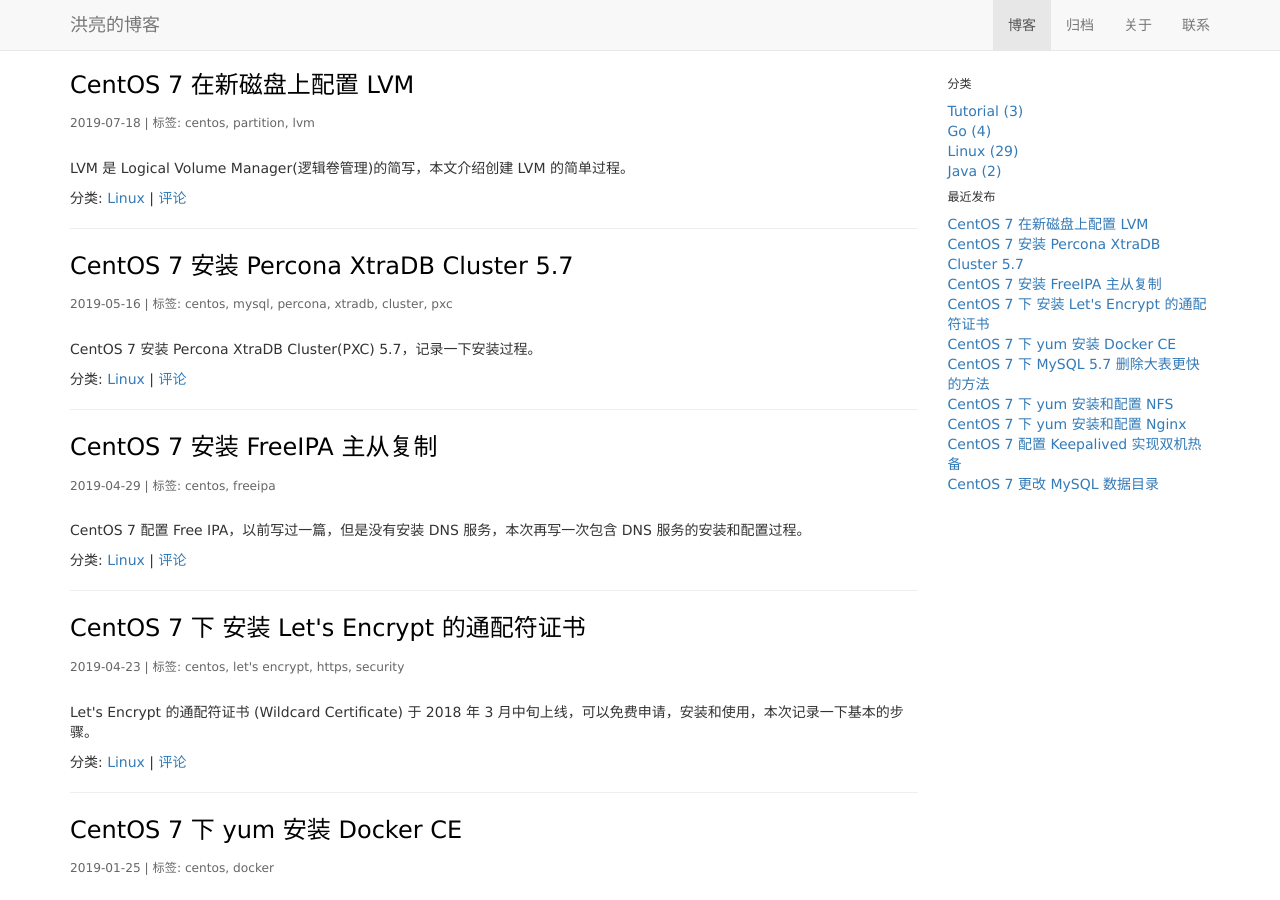
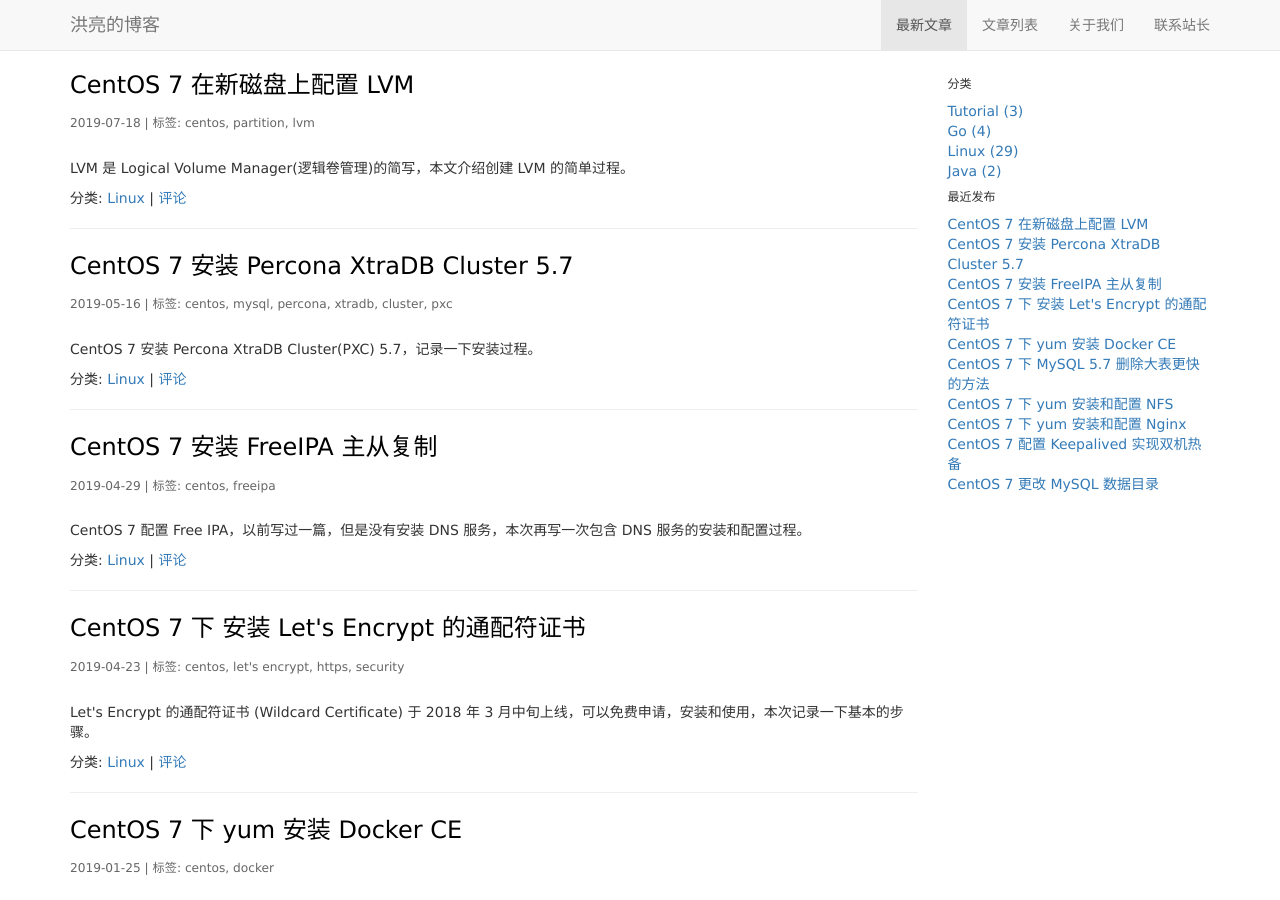
Before and after one commit to lruonan/lhliang.github.io, a Jekyll site: the page built from index.html, in a window 1280 px wide and 900 px high. Built offline with Jekyll 4.4.1, drawn with Linux system fonts in a browser that asks for light colours; the list of posts is cut into pages by our own code.

Commit message:
Update default.html

```diff
--- a/_layouts/default.html
+++ b/_layouts/default.html
@@ -33,10 +33,10 @@
       </div>
       <nav class="collapse navbar-collapse header-navbar-collapse">
         <ul class="nav navbar-nav navbar-right">
-          {% if page.navigation %}<li><a href="/">博客</a></li>{% else %}<li class="active"><a href="/">博客</a></li>{% endif%}
-	  {% if page.navigation == "Archives" %}<li class="active"><a href="/blog/archives">归档</a></li>{% else %}<li><a href="/blog/archives">归档</a></li>{% endif %}
-	  {% if page.navigation == "About" %}<li class="active"><a href="/blog/about">关于</a></li>{% else %}<li><a href="/blog/about">关于</a></li>{% endif %}
-          <li><a href="https://lhliang.com">联系</a></li>
+          {% if page.navigation %}<li><a href="/">最新文章</a></li>{% else %}<li class="active"><a href="/">最新文章</a></li>{% endif%}
+	  {% if page.navigation == "Archives" %}<li class="active"><a href="/blog/archives">文章列表</a></li>{% else %}<li><a href="/blog/archives">文章列表</a></li>{% endif %}
+	  {% if page.navigation == "About" %}<li class="active"><a href="/blog/about">关于我们</a></li>{% else %}<li><a href="/blog/about">关于我们</a></li>{% endif %}
+          <li><a href="https://lhliang.com">联系站长</a></li>
         </ul>
       </nav>
     </div>
```
Also changed, not shown: other parts of _layouts/default.html (+1 -1 lines).
